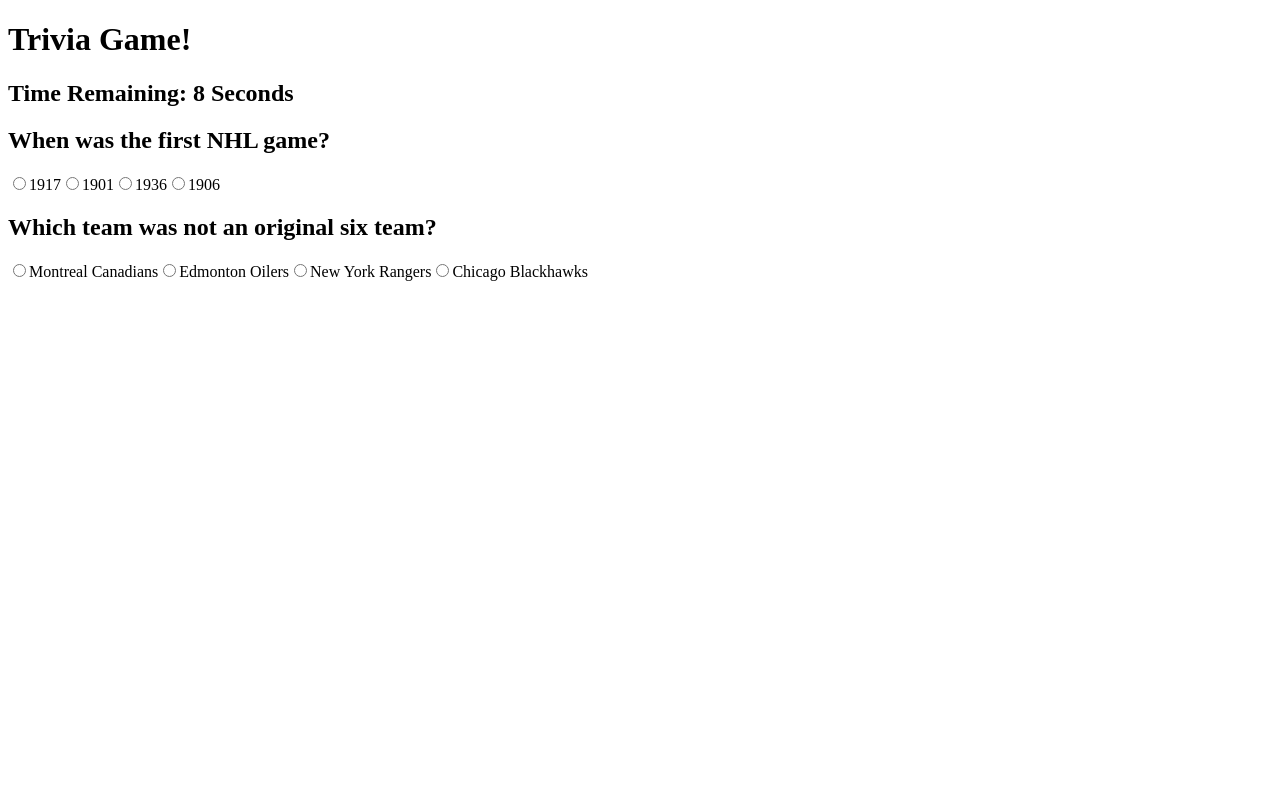
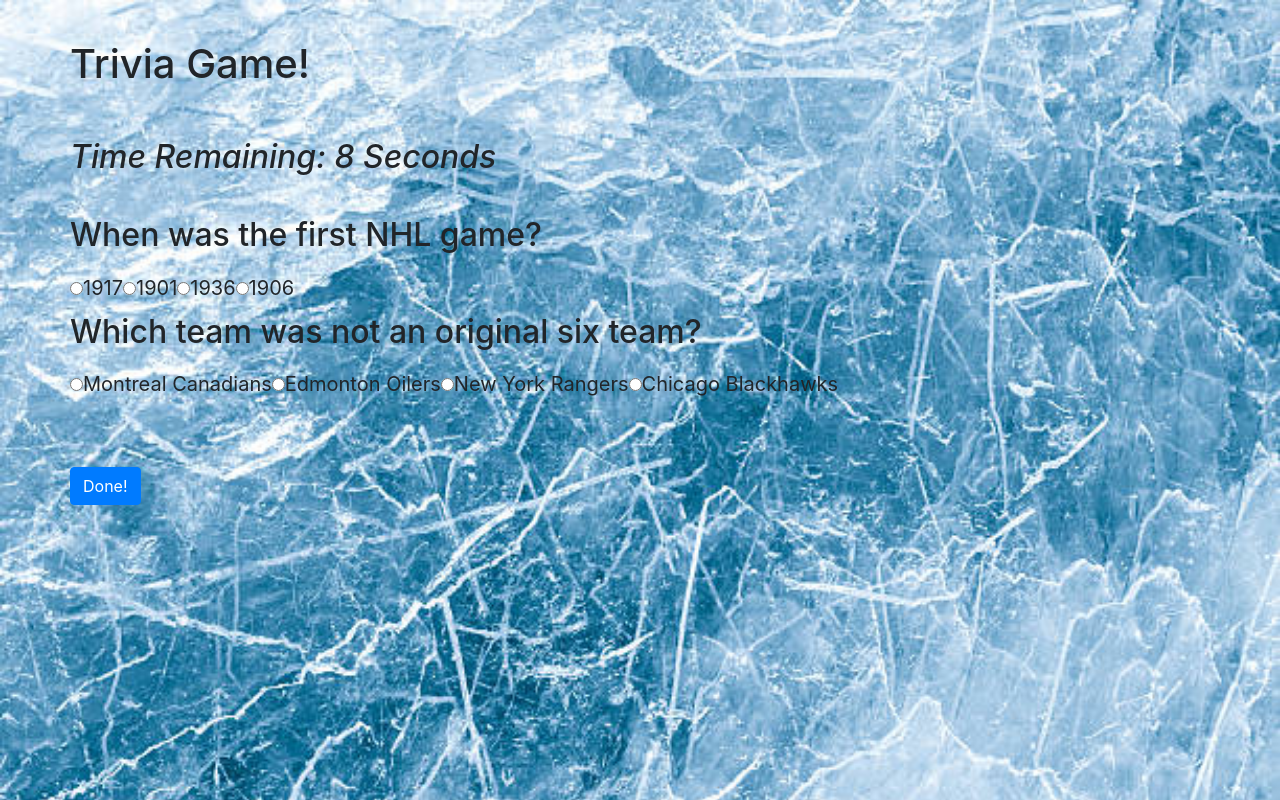
Before and after one commit to JDenick/TriviaGame, a plain HTML site: page assets/index.html in a window 1280 px wide. Both pictures are taken after a click on the button "Let's Play!". Drawn offline with nearby package versions, Linux system fonts and the light colour scheme.

Commit message:
added styling

```diff
--- a/assets/css/style.css
+++ b/assets/css/style.css
@@ -1,3 +1,3 @@
 * {
-    background: blue;
+    background-color: blue;
 }
--- a/assets/index.html
+++ b/assets/index.html
@@ -2,14 +2,19 @@
 <html>
 <head>
     <title>Trivia!</title>
+    <link rel="stylesheet" href="https://stackpath.bootstrapcdn.com/bootstrap/4.3.1/css/bootstrap.min.css" integrity="sha384-ggOyR0iXCbMQv3Xipma34MD+dH/1fQ784/j6cY/iJTQUOhcWr7x9JvoRxT2MZw1T" crossorigin="anonymous">
+    <link rel="stylesheet" type="text/css" href="style.css">
+</head>
 
-</head>
 <body>
-    <div id="wrapper">
-        <h1 id="title">Trivia Game!</h1>
-            <div id="subwrapper"></div>
-                <button id="start">Let's Play!</button>
-            </div>
+    <div id="container">
+        <div id="wrapper">
+            <h1 id="title">Trivia Game!</h1>
+                <div id="clockwork"></div>
+                <div id="subwrapper"></div>
+                 <br>
+             <button id="start" type="button" class="btn btn-primary">Let's Play!</button>
+        </div>
     </div>
 
 <script src="https://ajax.googleapis.com/ajax/libs/jquery/3.4.1/jquery.min.js"></script>
--- a/assets/javascript/app.js
+++ b/assets/javascript/app.js
@@ -1,6 +1,10 @@
 alert("Reset")
 $('#start').on("click",function(){
     game.start();
+})
+
+$(document).on('click','#end',function(){
+    game.done();
 })
 
 var questions = [{
@@ -28,7 +32,7 @@ var game = {
 
     start: function(){
         timer = setInterval(game.countdown, 1000);
-        $('#subwrapper').prepend('<h2>Time Remaining: <span id="counter">10</span> Seconds</h2>');
+        $('#clockwork').prepend('<h2>Time Remaining: <span id="counter">10</span> Seconds</h2>');
         $('#start').remove();
         for(var i=0; i<questions.length; i++){
             $('#subwrapper').append('<h2>'+questions[i].question+'</h2>');
@@ -36,18 +40,20 @@ var game = {
                 $("#subwrapper").append("<input type='radio' name='question-"+i+"' value='"+questions[i].answers[j]+"'>"+questions[i].answers[j]);
             }
         }
+        $('#subwrapper').append("<br><br><button id='end' type='button' class='btn btn-primary'>Done!</button>");
     },
 
     done: function(){
-        $.each($("input[name='question-0'];checked"),function(){
-            if($(this).val() == questions[0].correctAnswer){
+        $.each($('input[name="question-0]":checked'),function(){
+            if($(this).val()==questions[0].correctAnswer){
                 game.correct++;
             } else {
                 game.incorrect++;
             }
         });
-        $.each($('input[name="question-1]";checked]'),function(){
-            if($(this).val() == questions[1].correctAnswer){
+
+        $.each($('input[name="question-1]":checked]'),function(){
+            if($(this).val()==questions[1].correctAnswer){
                 game.correct++;
             } else {
                 game.incorrect++;
--- a/assets/style.css
+++ b/assets/style.css
@@ -0,0 +1,28 @@
+body {
+    background-image: url("images/istockphoto-620737142-612x612.jpg");
+    background-size: cover;
+    opacity: 30px;
+}
+
+#container {
+    width: 100%;
+}
+
+#wrapper {
+    margin-left: 70px;
+    margin-top: 40px;
+    line-height: 50px;
+    font-size: 50px;
+    font: bold;
+}
+
+#clockwork {
+    margin-top: 50px;
+    font-style: italic;
+}
+
+#subwrapper {
+    margin-top: 40px;
+    font-size: 20px;
+    font: bold;
+}
```
